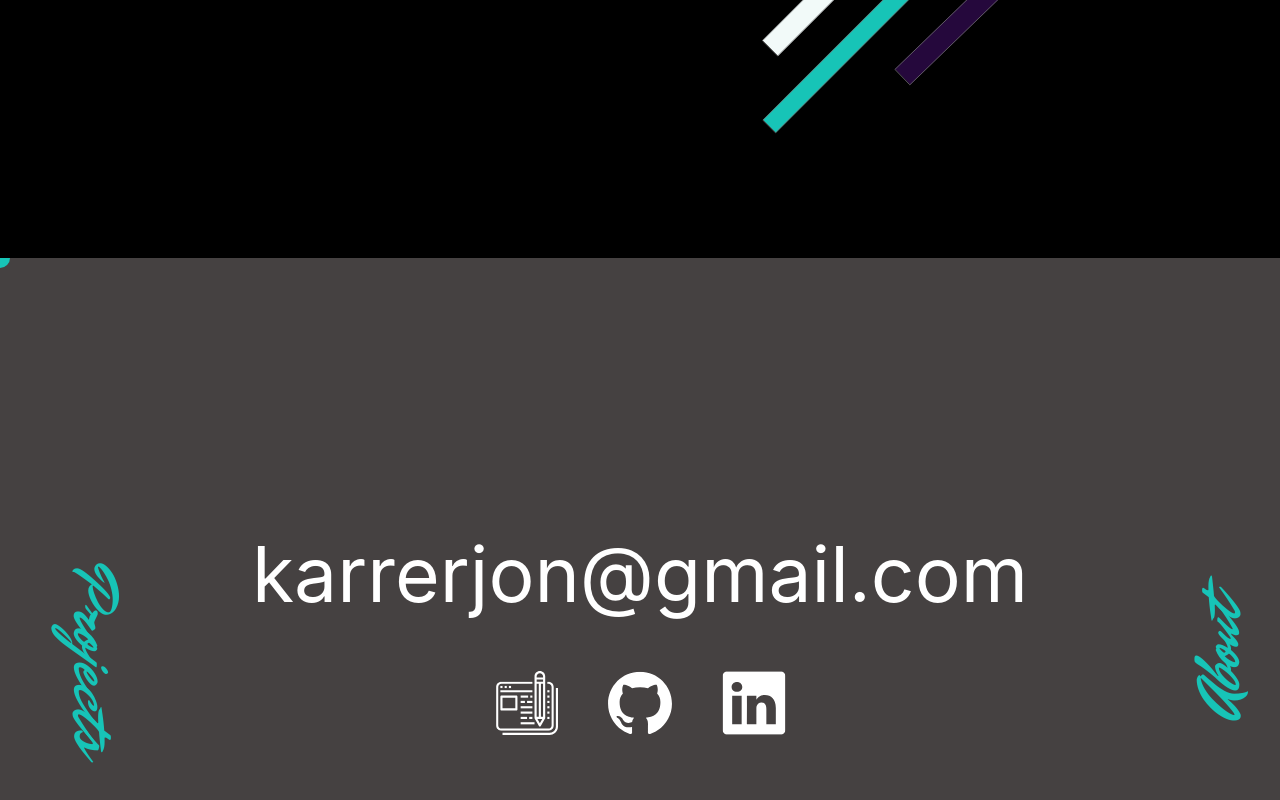
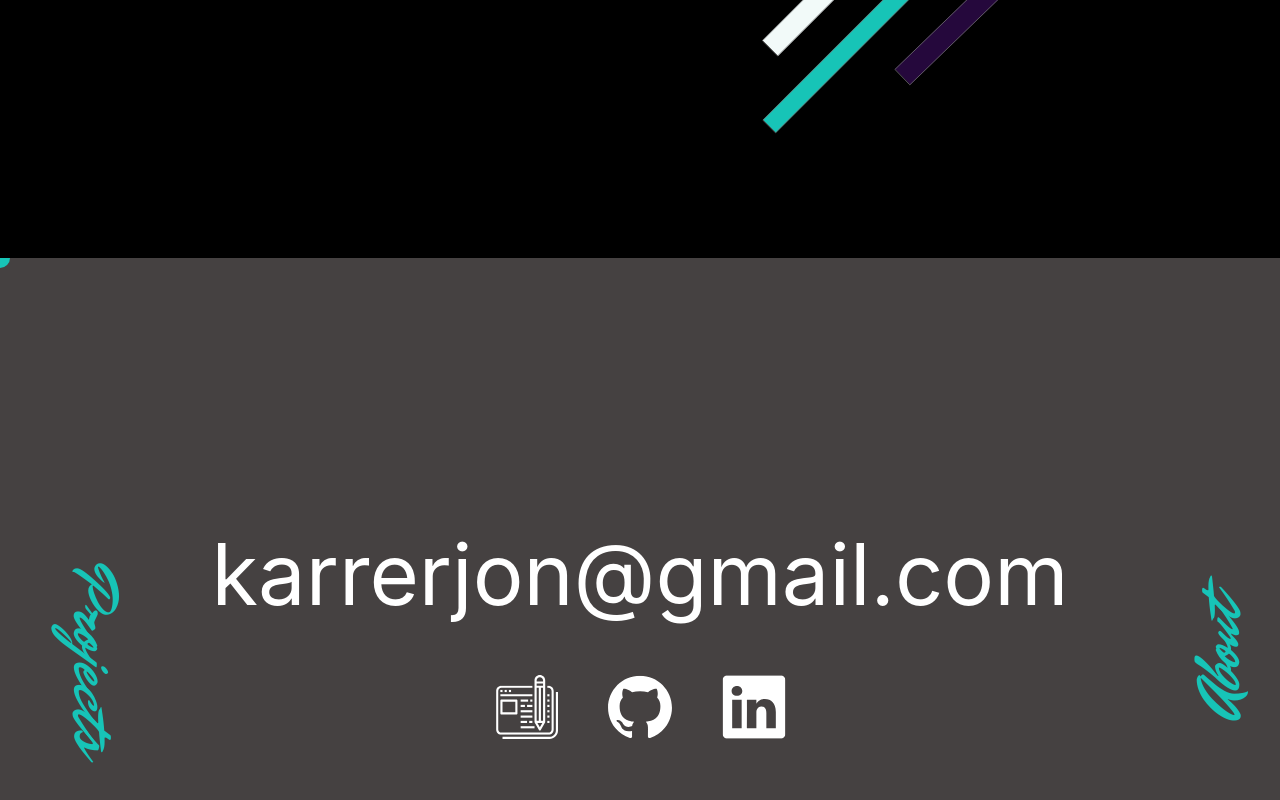
Before and after one commit to jonkarrer/svelte_portfolio, a Svelte app: page / in a window 1280 px wide. Shown: the part 542-1342 px from the top of the page. Built offline with nearby package versions, Linux system fonts and the light colour scheme.

Commit message:
version 1.1

```diff
--- a/src/Homepage.svelte
+++ b/src/Homepage.svelte
@@ -74,7 +74,7 @@
     font-family: -apple-system, BlinkMacSystemFont, 'Segoe UI', Roboto, Oxygen, Ubuntu, Cantarell, 'Open Sans', 'Helvetica Neue', sans-serif;
   }
   a.email {
-    font-size: 6vw;
+    font-size: calc(6vw + 1vh);
     color: white;
     z-index: 4;
   }
```
